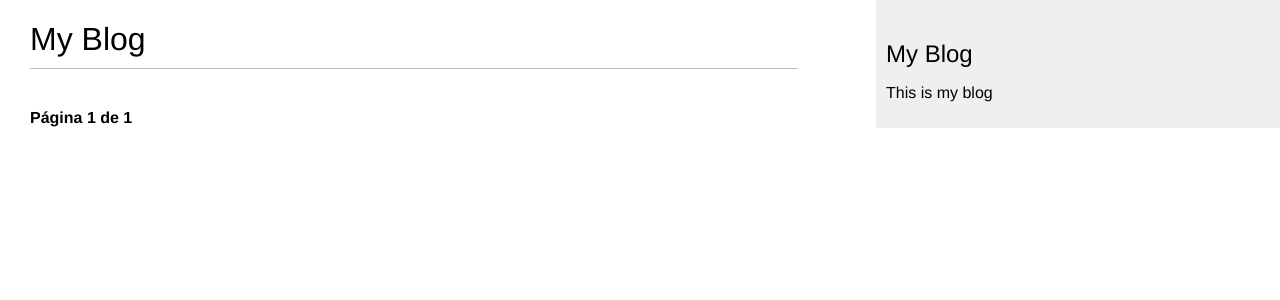
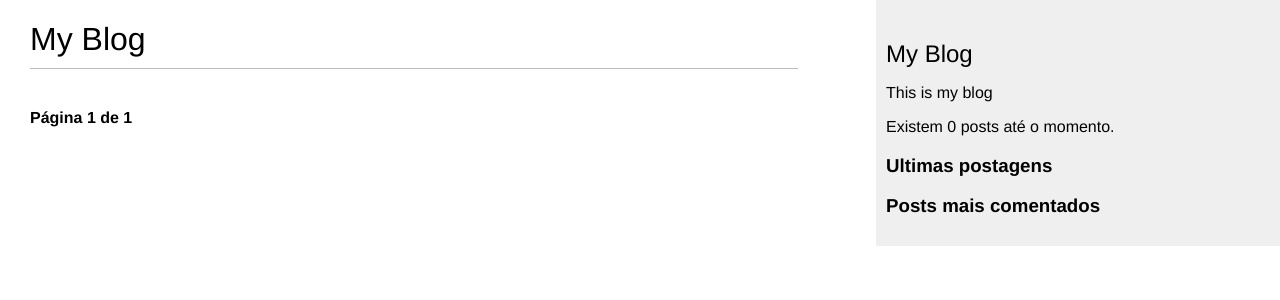
Before and after one commit to jbrunomf/django-blog, a Django app: page /blog/ in a window 1280 px wide. Shown: the top 300 px of the page. Run offline with Django 3.2, Linux system fonts and the light colour scheme; data that the repository does not hold is empty; parts of the project's set-up code (start-up, migrations or seed data) failed here and were passed over.

Commit message:
capitulo concluido

```diff
--- a/blog/core/templates/core/base.html
+++ b/blog/core/templates/core/base.html
@@ -1,4 +1,7 @@
+{% load blog_tags %}
 {% load static %}
+
+
 <!DOCTYPE html>
 <html lang="en">
 <head>
@@ -17,6 +20,19 @@
     <div id="sidebar">
         <h2>My Blog</h2>
         <p>This is my blog</p>
+        <p>Existem {% total_posts %} posts até o momento.</p>
+        <h3>Ultimas postagens</h3>
+        {% show_latest_posts 3 %}
+
+        <h3>Posts mais comentados</h3>
+        {% get_most_commented_posts as most_commented_posts %}
+        <ul>
+            {% for post in most_commented_posts %}
+            <li>
+                <a href="{{ post.get_absolute_url }}">{{ post.title }}</a>
+            </li>
+            {% endfor %}
+        </ul>
     </div>
 </body>
 </html>
--- /dev/null
+++ b/blog/core/templates/core/post/latest_post.html
@@ -0,0 +1,7 @@
+<ul>
+    {% for post in latest_posts %}
+        <li>
+            <a href="{{ post.get_absolute_url }}">{{ post.title }}</a>
+        </li>
+    {% endfor %}
+</ul>
--- /dev/null
+++ b/blog/core/templatetags/blog_tags.py
@@ -0,0 +1,24 @@
+from django import template
+from django.db.models import Count
+
+from ..models import Post
+
+register = template.Library()
+
+
+@register.simple_tag
+def total_posts():
+    return Post.published.count()
+
+
+@register.inclusion_tag('core/post/latest_post.html')
+def show_latest_posts(count=5):
+    latest_posts = Post.published.order_by('-publish')[:count]
+    return {'latest_posts': latest_posts}
+
+
+@register.simple_tag
+def get_most_commented_posts(count=10):
+    return Post.published.annotate(
+        total_comments=Count('comments')
+    ).order_by('-total_comments')[:count]
```
Also changed, not shown: blog/core/templatetags/__init__.py (added).
